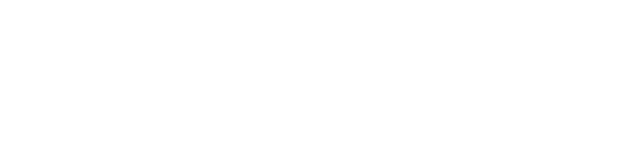
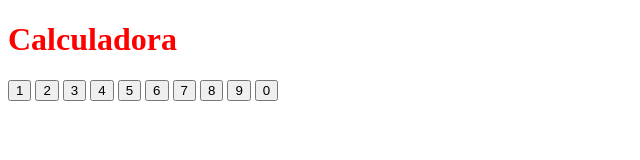
Before and after one commit to sebatrad-source/calculadora-js, a plain HTML site: page index.html in a window 1280 px wide. Shown: the whole page, without its empty margins (0-640 px from the left). Drawn offline with Linux system fonts and the light colour scheme.

Commit message:
Actualizacion1

```diff
--- a/calculadora.js
+++ b/calculadora.js
@@ -1,3 +1 @@
-function calculateProducto(num1, num2) {
-    return num1*num2
-}
+console.log("Hola Mundo");
--- a/index.html
+++ b/index.html
@@ -7,6 +7,18 @@
         <link rel="stylesheet" href="style.css">
     </head>
     <body>
+        <h1>Calculadora</h1>
+        <p id="display"></p>
+        <button id="btNum1">1</button>
+        <button id="btNum2">2</button>
+        <button id="btNum3">3</button>
+        <button id="btNum4">4</button>
+        <button id="btNum5">5</button>
+        <button id="btNum6">6</button>
+        <button id="btNum7">7</button>
+        <button id="btNum8">8</button>
+        <button id="btNum9">9</button>
+        <button id="btNum0">0</button>
         <!--JS-->
         <script> src="calculadora.js"</script>
     </body>
--- a/style.css
+++ b/style.css
@@ -0,0 +1,3 @@
+h1{
+    color:red;
+}
```
